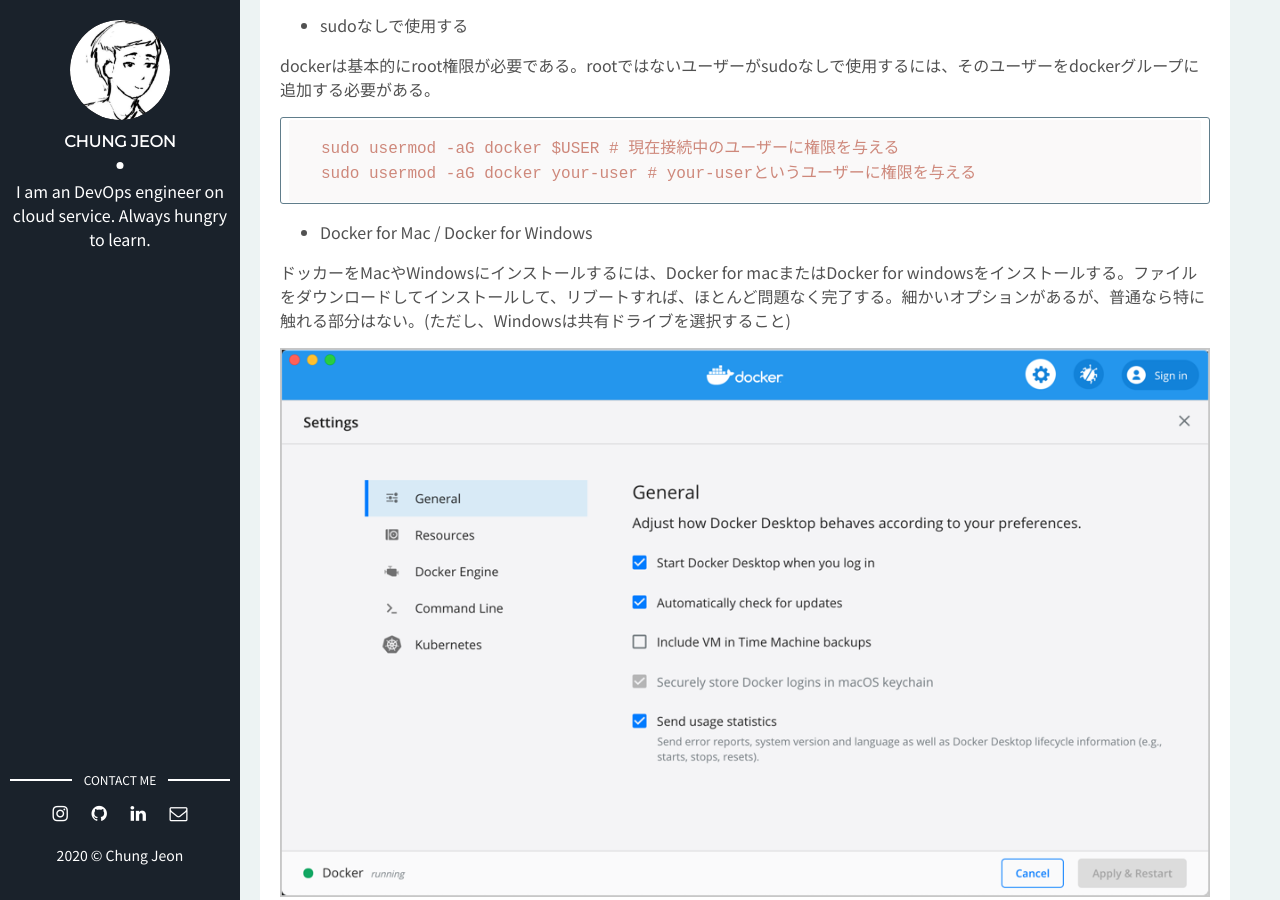
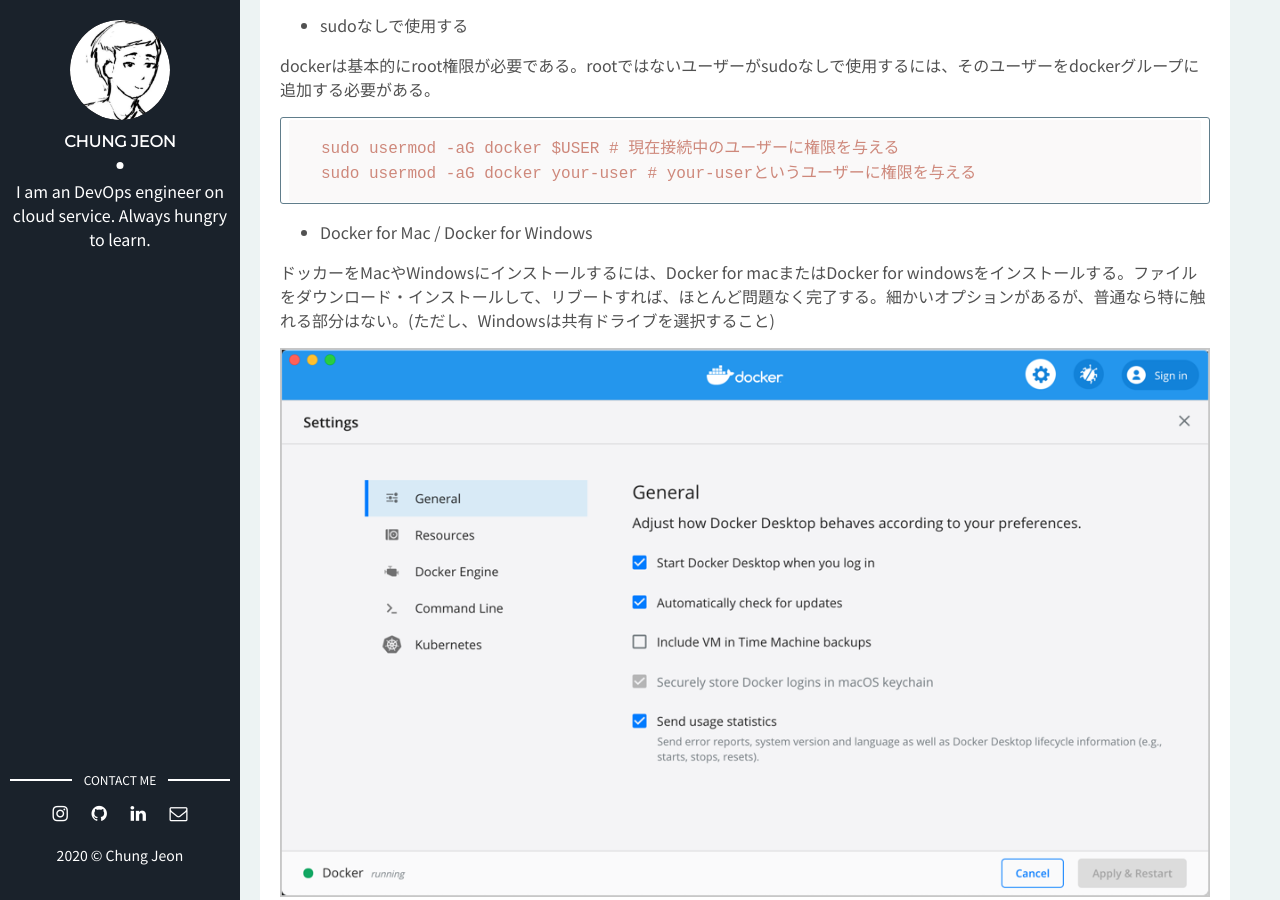
Before and after one commit to C4stleB/c4stleb.github.io, a Jekyll site: the page built from _posts/2020-08-09-docker-install.md, in a window 1280 px wide and 900 px high, scrolled down 862 px. Built offline with Jekyll 4.4.1, drawn with Linux system fonts in a browser that asks for light colours; comment, search, counter and statistics services are not loaded.

Commit message:
Update 2020-08-09-docker-install.md

```diff
--- a/_posts/2020-08-09-docker-install.md
+++ b/_posts/2020-08-09-docker-install.md
@@ -27,7 +27,7 @@ sudo usermod -aG docker your-user # your-userというユーザーに権限を
 
 - Docker for Mac / Docker for Windows
 
-ドッカーをMacやWindowsにインストールするには、Docker  for  macまたはDocker  for  windowsをインストールする。ファイルをダウンロードしてインストールして、リブートすれば、ほとんど問題なく完了する。細かいオプションがあるが、普通なら特に触れる部分はない。(ただし、Windowsは共有ドライブを選択すること)
+ドッカーをMacやWindowsにインストールするには、Docker  for  macまたはDocker  for  windowsをインストールする。ファイルをダウンロード・インストールして、リブートすれば、ほとんど問題なく完了する。細かいオプションがあるが、普通なら特に触れる部分はない。(ただし、Windowsは共有ドライブを選択すること)
 
 ![Docker for Mac](../assets/img/docker-for-mac.png)
 > Docker for Mac(https://docs.docker.com/docker-for-mac/)
```
